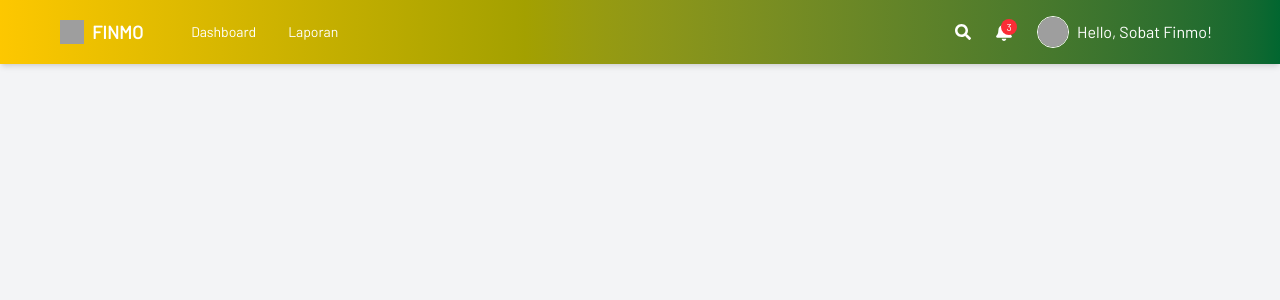
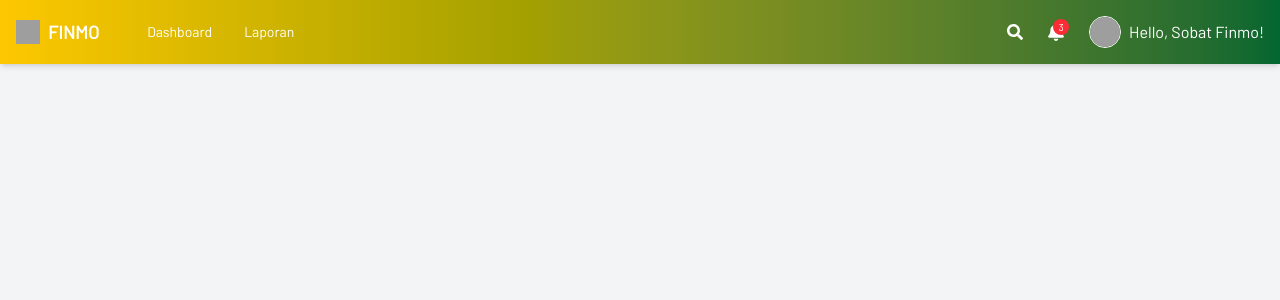
Before and after one commit to cikalalala/Finmo_BPF, a React (Vite) app: page /main in a window 1280 px wide. Shown: the top 300 px of the page. Built offline with nearby package versions, Linux system fonts and the light colour scheme; grey boxes are pictures that could not be loaded.

Commit message:
selesai hubungan

```diff
--- a/src/components/Header.jsx
+++ b/src/components/Header.jsx
@@ -1,12 +1,13 @@
 import { FaSearch, FaBell } from "react-icons/fa";
+import { Link } from "react-router-dom";
 
 export default function Header() {
   return (
-    <header className="w-full bg-gradient-to-r from-yellow-400 to-green-800 shadow-md py-0 m-0">
-      <div className="h-16 flex items-center justify-between m-0 p-0">
-
+    <header className="w-full bg-gradient-to-r from-yellow-400 to-green-800 shadow-md">
+      <div className="h-16 flex items-center justify-between px-4">
         {/* Logo dan Navigasi */}
-        <div className="flex items-center gap-12 ml-15">
+        <div className="flex items-center gap-12">
+          {/* Logo */}
           <div className="flex items-center gap-2 text-white font-bold text-lg">
             <img
               src="https://static.vecteezy.com/system/resources/previews/023/886/948/original/crypto-currency-coin-on-transparent-background-png.png"
@@ -16,15 +17,19 @@ export default function Header() {
             <span>FINMO</span>
           </div>
 
+          {/* Navigasi */}
           <nav className="hidden md:flex items-center gap-8 text-white text-sm font-medium">
-            <a href="#" className="hover:underline">Dashboard</a>
-            <a href="#" className="hover:underline">Laporan</a>
+            <Link to="/main/Dashboard" className="hover:underline">
+              Dashboard
+            </Link>
+            <Link to="/main/Laporan" className="hover:underline">
+              Laporan
+            </Link>
           </nav>
         </div>
 
         {/* Search, Notifikasi, dan Avatar */}
-        <div className="flex items-center gap-6 text-white mr-2">
-
+        <div className="flex items-center gap-6 text-white">
           {/* Search */}
           <button className="hover:text-gray-300">
             <FaSearch />
@@ -39,13 +44,15 @@ export default function Header() {
           </div>
 
           {/* Avatar dan Nama */}
-          <div className="flex items-center gap-2 mr-15">
+          <div className="flex items-center gap-2">
             <img
               src="https://png.pngtree.com/png-clipart/20230927/original/pngtree-man-avatar-image-for-profile-png-image_13001877.png"
               alt="Avatar"
               className="w-8 h-8 rounded-full object-cover border border-white"
             />
-            <span className="hidden sm:inline font-medium">Hello, Sobat Finmo!</span>
+            <span className="hidden sm:inline font-medium">
+              Hello, Sobat Finmo!
+            </span>
           </div>
         </div>
       </div>
```
